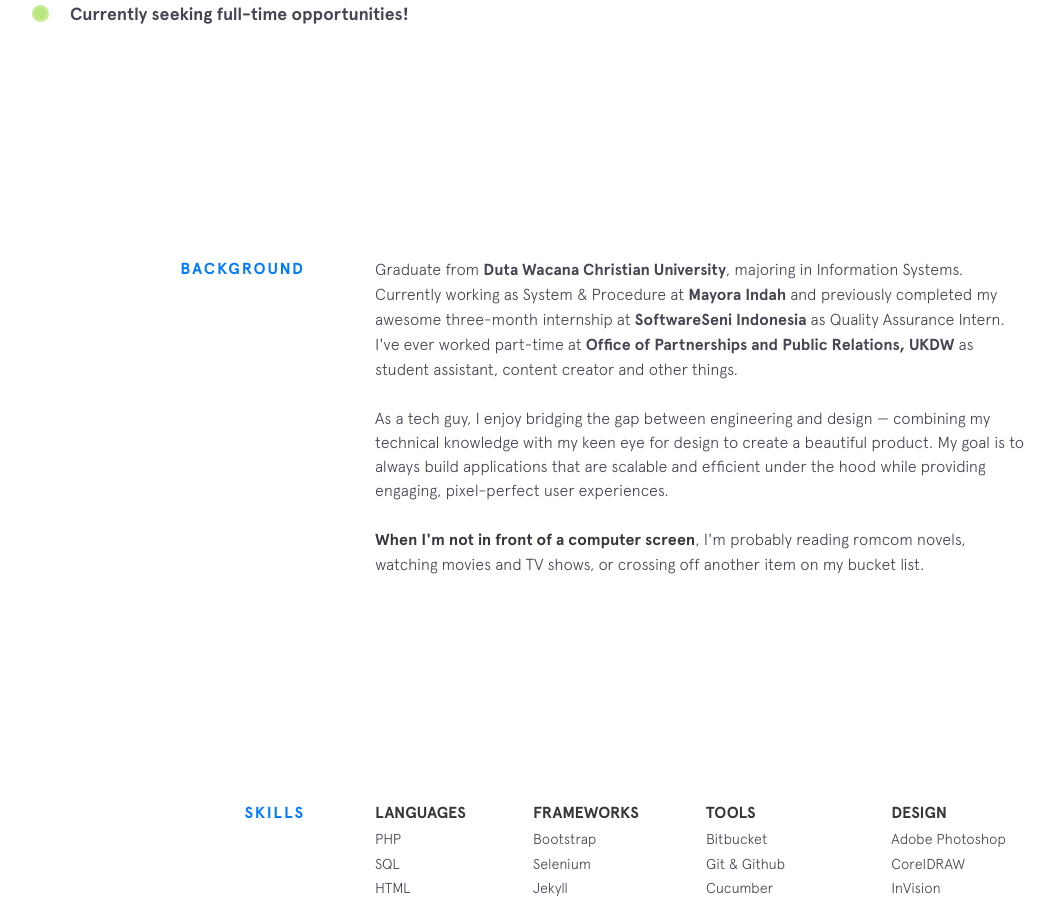
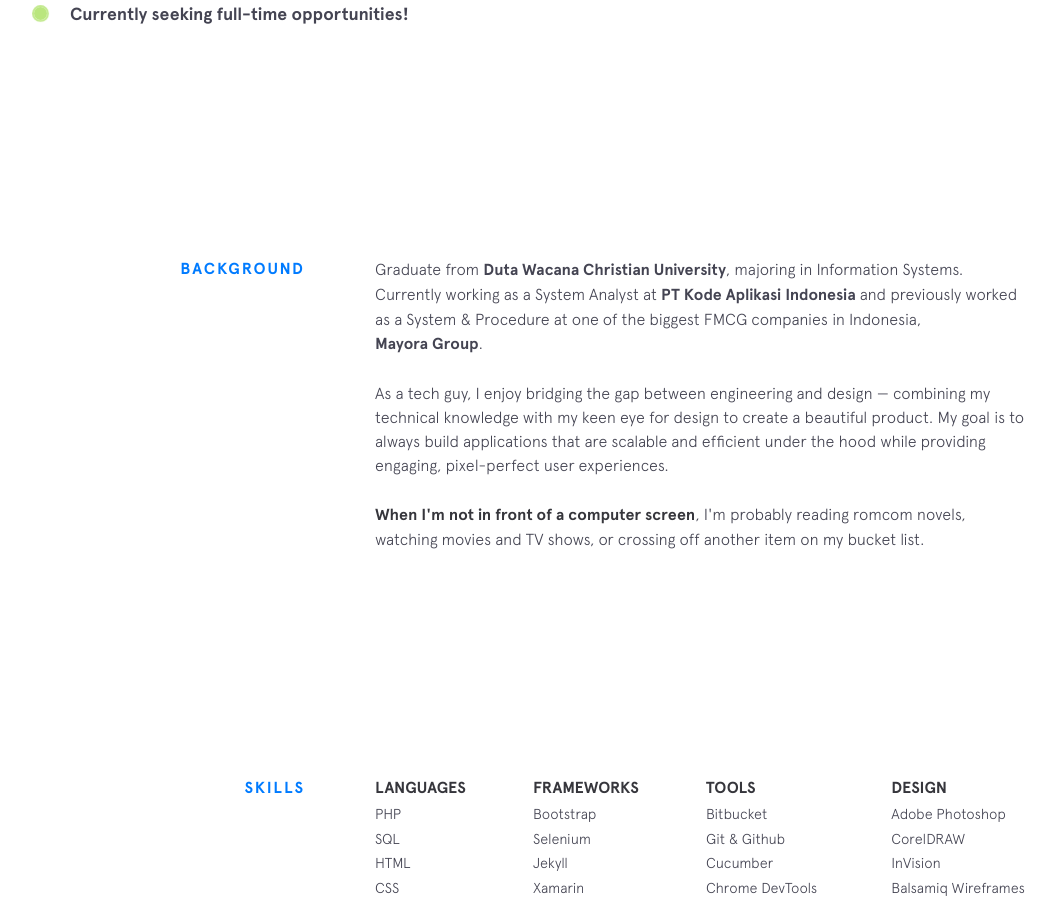
Before and after one commit to ivanhectors/ivanhectors.github.io, a Jekyll site: the page built from index.html, in a window 1280 px wide and 900 px high, scrolled down 743 px. Shown: the whole window, without its empty margins (75-1130 px from the left). Built offline with Jekyll 4.4.1, drawn with Linux system fonts in a browser that asks for light colours; nearby versions of some CDN libraries.

Commit message:
Update background.html

```diff
--- a/_includes/background.html
+++ b/_includes/background.html
@@ -3,9 +3,8 @@
   <div class="section__content">
     <p>
       Graduate from
-      <a class="underline-link" href="https://ukdw.ac.id/" target="_blank">Duta Wacana Christian University</a>, majoring in Information Systems. Currently working as System & Procedure at <a class="underline-link" href="https://www.mayoraindah.co.id/" target="_blank">Mayora Indah</a> and previously completed my awesome three-month internship at
-      <a class="underline-link" href="https://softwareseni.co.id/" target="_blank">SoftwareSeni Indonesia</a> as Quality Assurance Intern. I've ever worked part-time at
-      <a class="underline-link" href="http://oia.ukdw.ac.id" target="_blank">Office of Partnerships and Public Relations, UKDW</a> as student assistant, content creator and other things.
+      <a class="underline-link" href="https://ukdw.ac.id/" target="_blank">Duta Wacana Christian University</a>, majoring in Information Systems. Currently working as a System Analyst at <a class="underline-link" href="https://nbs.co.id/" target="_blank">PT Kode Aplikasi Indonesia</a> and previously worked as a System & Procedure at one of the biggest FMCG companies in Indonesia,
+      <a class="underline-link" href="https://www.mayoraindah.co.id/id" target="_blank">Mayora Group</a>.
     </p>
 
     <p>
```
